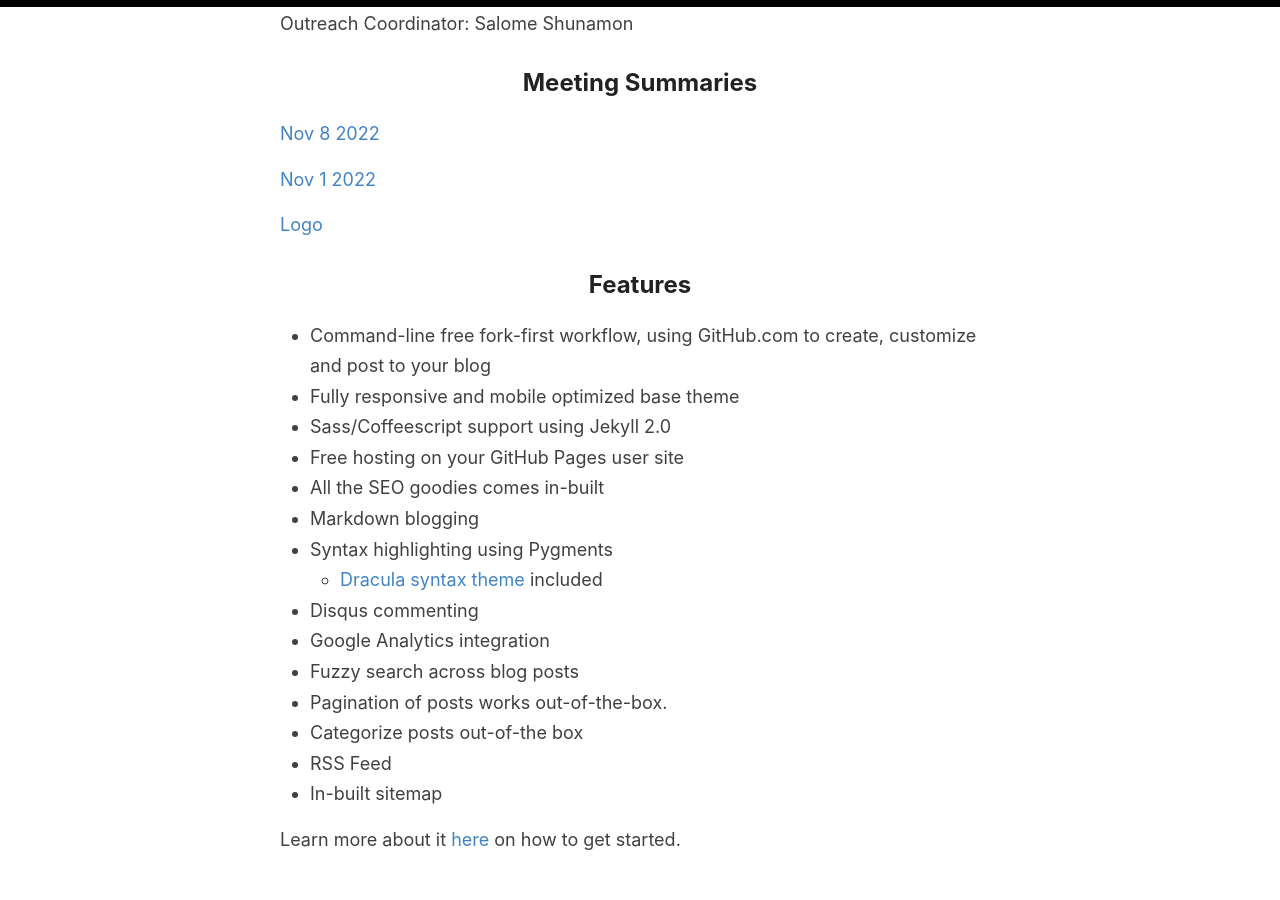
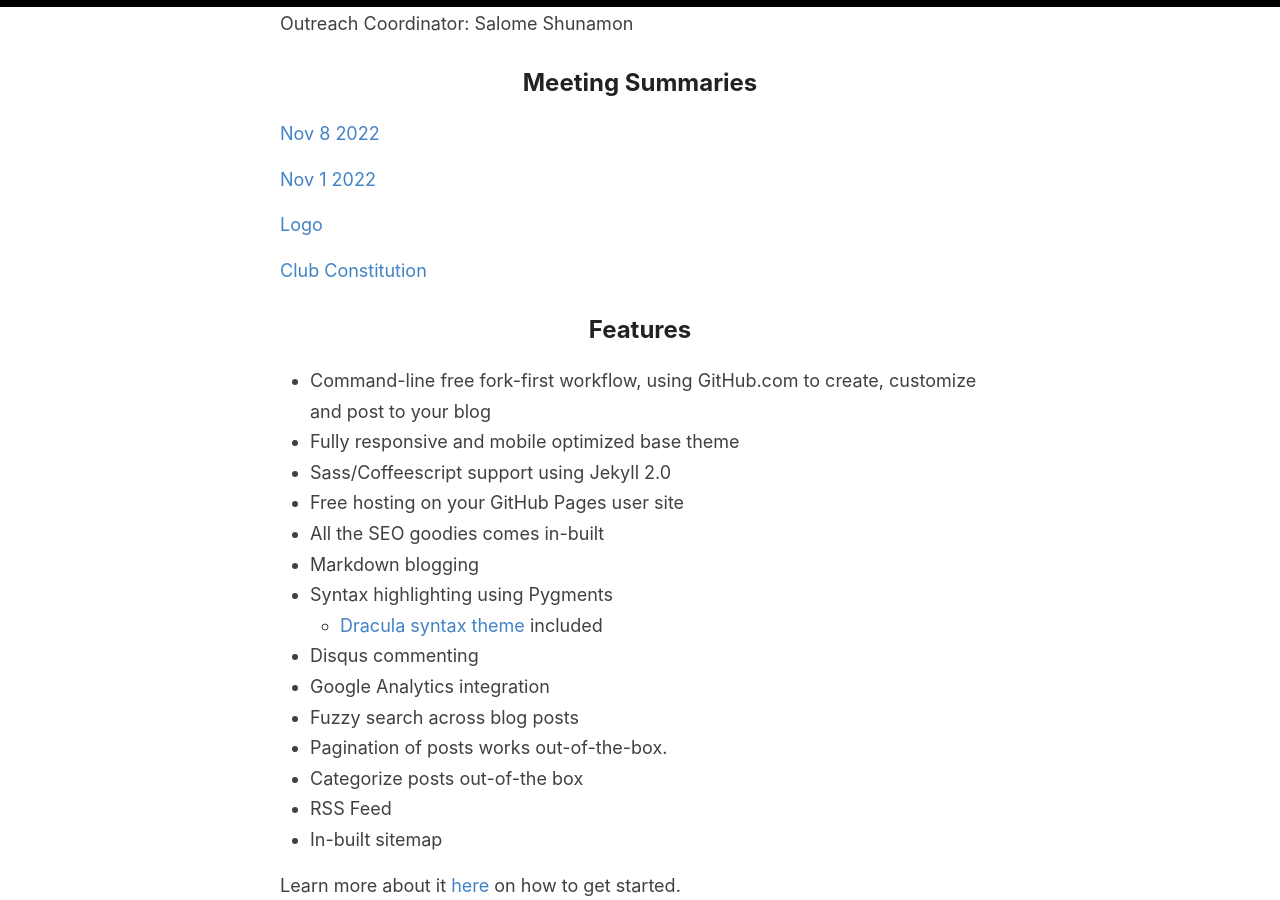
Before and after one commit to bhccstem/bhccstem.github.io, a Jekyll site: the page built from _pages/about.md, in a window 1280 px wide and 900 px high, scrolled down 484 px. Built offline with Jekyll 4.4.1, drawn with Linux system fonts in a browser that asks for light colours.

Commit message:
Update about.md

```diff
--- a/_pages/about.md
+++ b/_pages/about.md
@@ -24,6 +24,8 @@ Outreach Coordinator: Salome Shunamon
 
 [Logo](https://bhccstem.github.io/images/logo.png)
 
+[Club Constitution](https://bhccstem.github.io/files/STEM_Club_Constitution.pdf)
+
 ## Features
 
 - Command-line free fork-first workflow, using GitHub.com to create, customize and post to your blog
```
